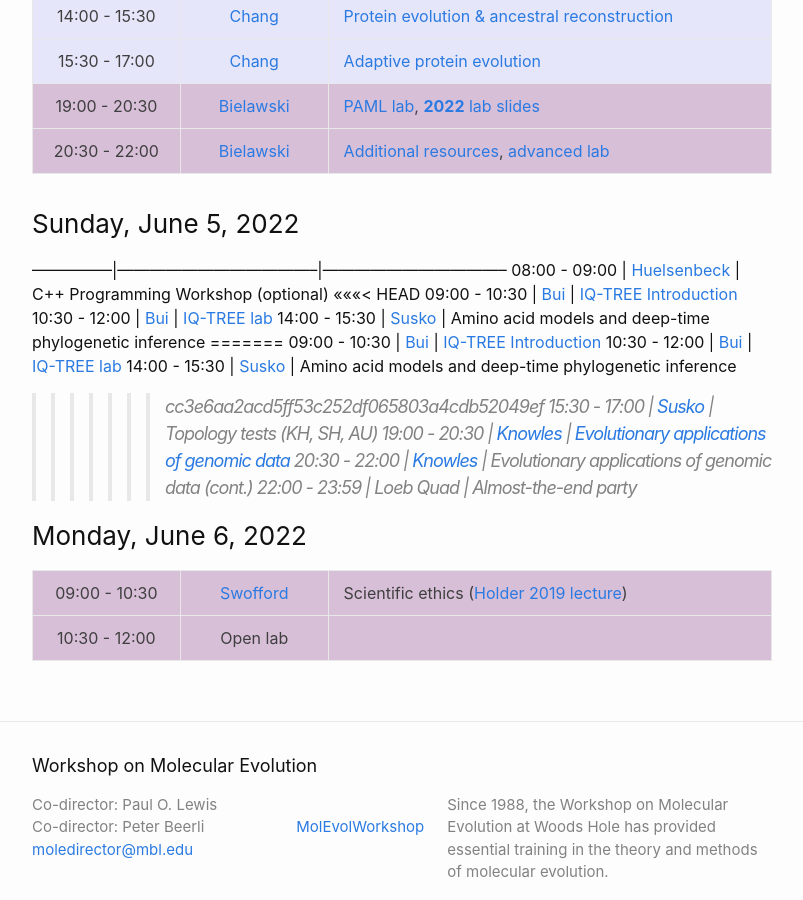
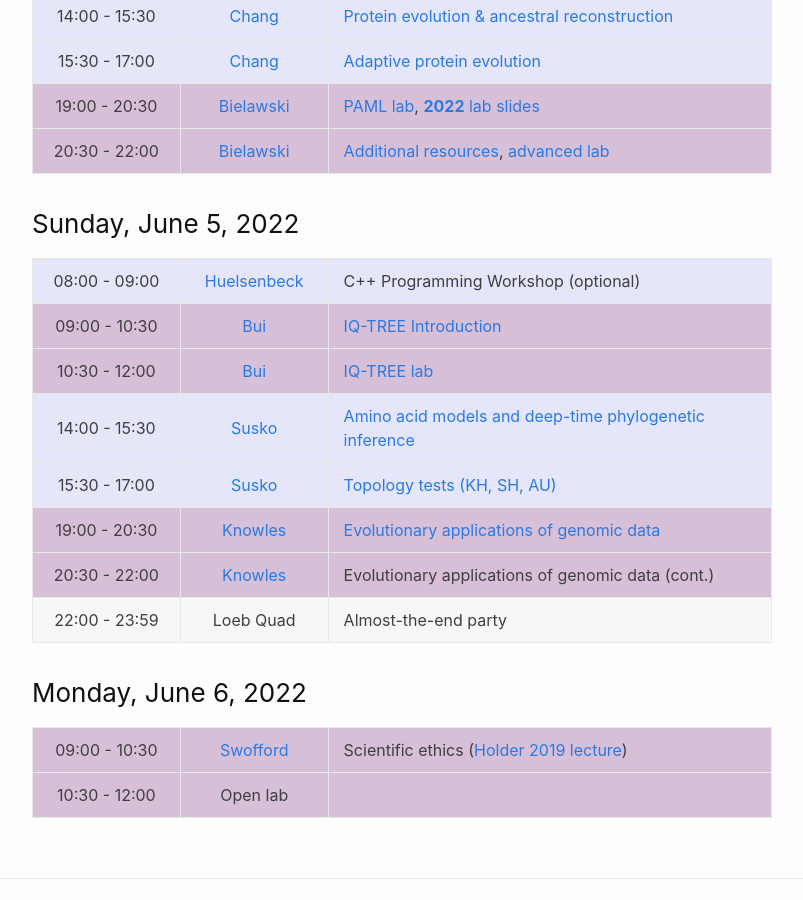
Before and after one commit to molevolworkshop/molevolworkshop.github.io, a Jekyll site: the page built from schedule.md, in a window 1280 px wide and 900 px high, scrolled down 3697 px. Shown: the whole window, without its empty margins (238-1041 px from the left). Built offline with Jekyll 4.4.1, drawn with Linux system fonts in a browser that asks for light colours.

Commit message:
Update schedule.md

```diff
--- a/schedule.md
+++ b/schedule.md
@@ -116,16 +116,10 @@ All sessions are in Loeb G70 (basement of Loeb building)
 
 ---------------|--------------------------------------|-----------------------------------
  08:00 - 09:00 | [Huelsenbeck](/faculty-huelsenbeck/) | C++ Programming Workshop (optional)
-<<<<<<< HEAD
- 09:00 - 10:30 | [Bui](/faculty-bui/)                 | [IQ-TREE Introduction]({{ site.baseurl }}/faculty/minh/pdf/MOLE2022-IQ-TREE.pdf)
- 10:30 - 12:00 | [Bui](/faculty-bui/)                 | [IQ-TREE lab](http://www.iqtree.org/workshop/molevol2022)
- 14:00 - 15:30 | [Susko](/faculty-susko/)             | Amino acid models and deep-time phylogenetic inference
-=======
  09:00 - 10:30 | [Bui](/faculty-bui/)                 | [IQ-TREE Introduction]({{ site.baseurl }}/faculty/bui/pdf/MOLE2022-IQ-TREE.pdf)
  10:30 - 12:00 | [Bui](/faculty-bui/)                 | [IQ-TREE lab](http://www.iqtree.org/workshop/molevol2022)
- 14:00 - 15:30 | [Susko](/faculty-susko/)             | Amino acid models and deep-time phylogenetic inference
->>>>>>> cc3e6aa2acd5ff53c252df065803a4cdb52049ef
- 15:30 - 17:00 | [Susko](/faculty-susko/)             | Topology tests (KH, SH, AU)
+ 14:00 - 15:30 | [Susko](/faculty-susko/)             | [Amino acid models and deep-time phylogenetic inference]({{ site.baseurl }}/faculty/susko/pdf/ed-susko-amino-acid-models.pdf)
+ 15:30 - 17:00 | [Susko](/faculty-susko/)             | [Topology tests (KH, SH, AU)]({{ site.baseurl }}/faculty/susko/pdf/ed-susko-topology-tests.pdf)
  19:00 - 20:30 | [Knowles](/faculty-knowles/)         | [Evolutionary applications of genomic data]({{ site.baseurl }}/faculty/knowles/pdf/Knowles-Woodshole-2022-Lect-opt.pdf)
  20:30 - 22:00 | [Knowles](/faculty-knowles/)         | Evolutionary applications of genomic data (cont.)
  22:00 - 23:59 | Loeb Quad                            | Almost-the-end party
```
